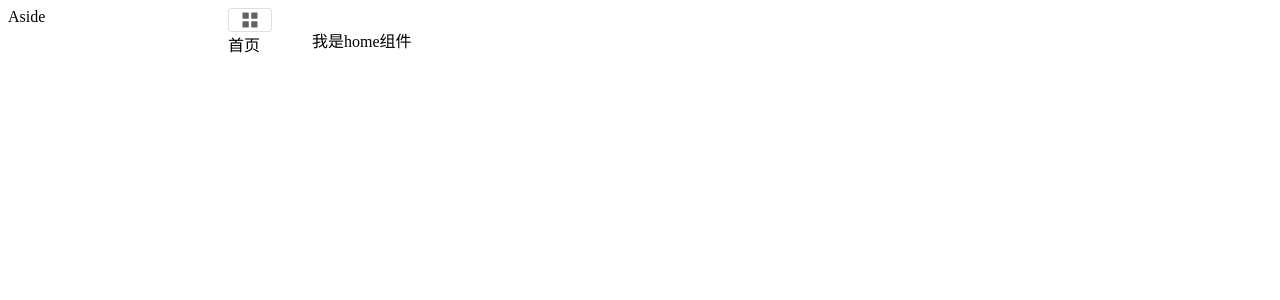
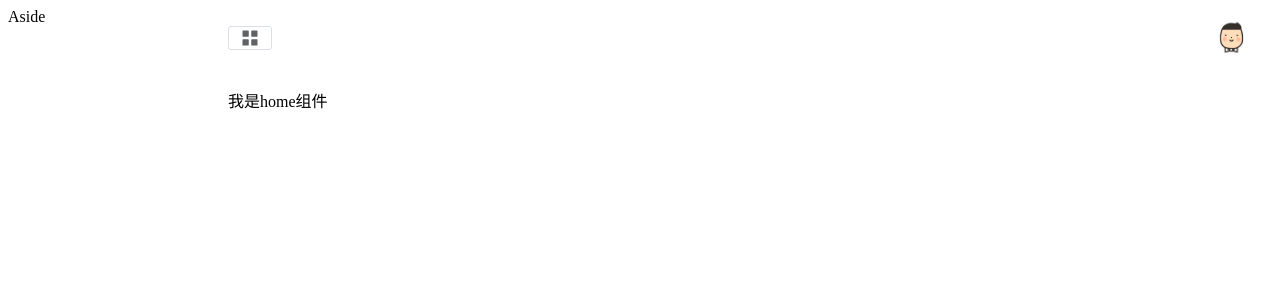
Before and after one commit to HeTreeTerr/base-vue3-pro, a Vue app: page /#/ in a window 1280 px wide. Shown: the top 300 px of the page. Built offline with nearby package versions, Linux system fonts and the light colour scheme.

Commit message:
顶部下拉菜单实现 	modified:   package.json 	new file:   src/assets/user.jpg 	modified:   src/components/CommonHeader.vue 	modified:   src/views/Main.vue 	modified:   yarn.lock
	.vscode/

```diff
--- a/package.json
+++ b/package.json
@@ -17,6 +17,7 @@
   },
   "devDependencies": {
     "@vitejs/plugin-vue": "^4.5.0",
+    "less": "^4.2.0",
     "unplugin-auto-import": "^0.17.2",
     "unplugin-vue-components": "^0.26.0",
     "vite": "^5.0.0"
--- a/src/components/CommonHeader.vue
+++ b/src/components/CommonHeader.vue
@@ -18,7 +18,36 @@
       </el-button>
     </div>
     <div class="r-content">
-      首页
+      <el-dropdown>
+      <span class="el-dropdown-link">
+        <img class="userImg" src="../assets/user.jpg" alt="" />
+      </span>
+      <template #dropdown>
+        <el-dropdown-menu>
+          <el-dropdown-item>个人中心</el-dropdown-item>
+          <el-dropdown-item>退出</el-dropdown-item>
+        </el-dropdown-menu>
+      </template>
+    </el-dropdown>
     </div>
   </el-header>
 </template>
+
+<script>
+</script>
+
+<style lang="less" scoped>
+header {
+  display: flex;
+  justify-content: space-between;
+  align-items: center;
+  width: 100%;
+}
+.r-content {
+  .userImg {
+    width: 40px;
+    height: 40px;
+    border-radius: 50%;
+  }
+}
+</style>
--- a/src/views/Main.vue
+++ b/src/views/Main.vue
@@ -1,10 +1,10 @@
 <!-- 项目主页 -->
 <template>
   <div class="common-layout">
-    <el-container>
+    <el-container class="lay-container">
       <!-- 左侧菜单 -->
       <el-aside width="200px">Aside</el-aside>
-      <el-container>
+      <el-container class="r-container">
         <!-- 引入头部 -->
         <CommonHeader />
         <!-- 主体可变部分 -->
@@ -28,3 +28,9 @@
 },
 })
 </script>
+
+<style lang="less" scoped>
+.r-container {
+  flex-wrap: wrap;
+}
+</style>
```
Also changed, not shown: src/assets/user.jpg (added), 1 other file (tests, documents, lock files or other folders).
